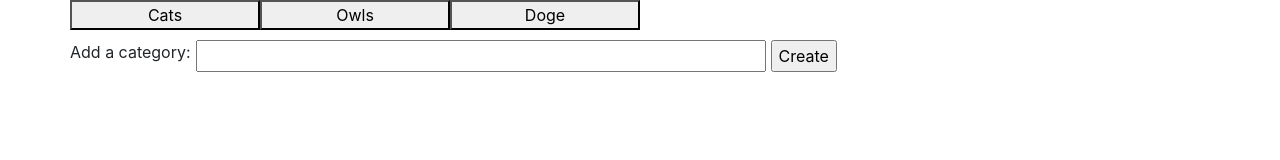
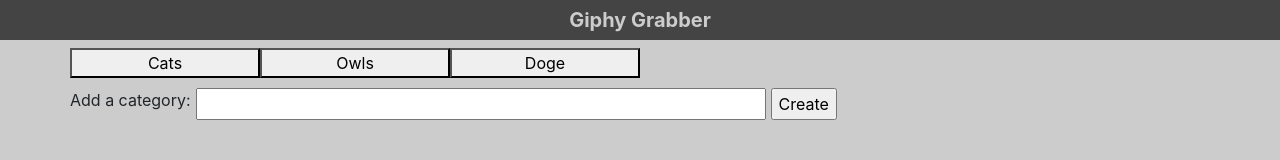
Before and after one commit to MPPennella/GiphyGrabber, a plain HTML site: page index.html in a window 1280 px wide. Drawn offline with nearby package versions, Linux system fonts and the light colour scheme.

Commit message:
Changed background and added header

```diff
--- a/assets/css/style.css
+++ b/assets/css/style.css
@@ -1,3 +1,14 @@
+body {
+    background: #cccccc;
+}
+
+header {
+    padding: 5px;
+    background: #444444;
+    color: #cccccc;
+    font-size: 20px;
+    font-weight: bold;
+}
 form {
     margin: 10px 0;
 }
--- a/index.html
+++ b/index.html
@@ -11,6 +11,8 @@
     <link rel="stylesheet" href="assets/css/style.css">
   </head>
   <body>
+    <header class="mb-sm-2 text-center">Giphy Grabber</header>
+
     <div class="container">
       <div id="buttonArea" class="row"></div>
 
```
